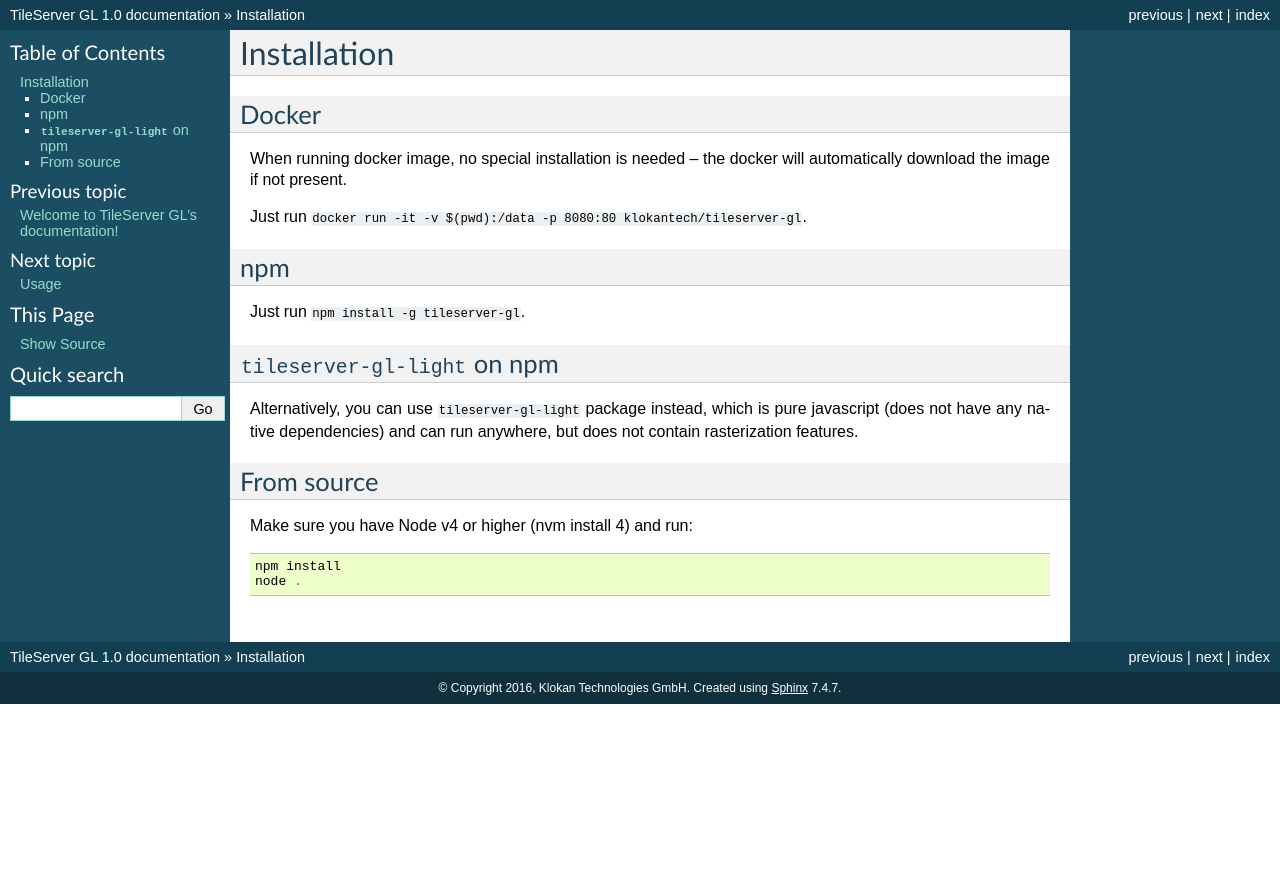
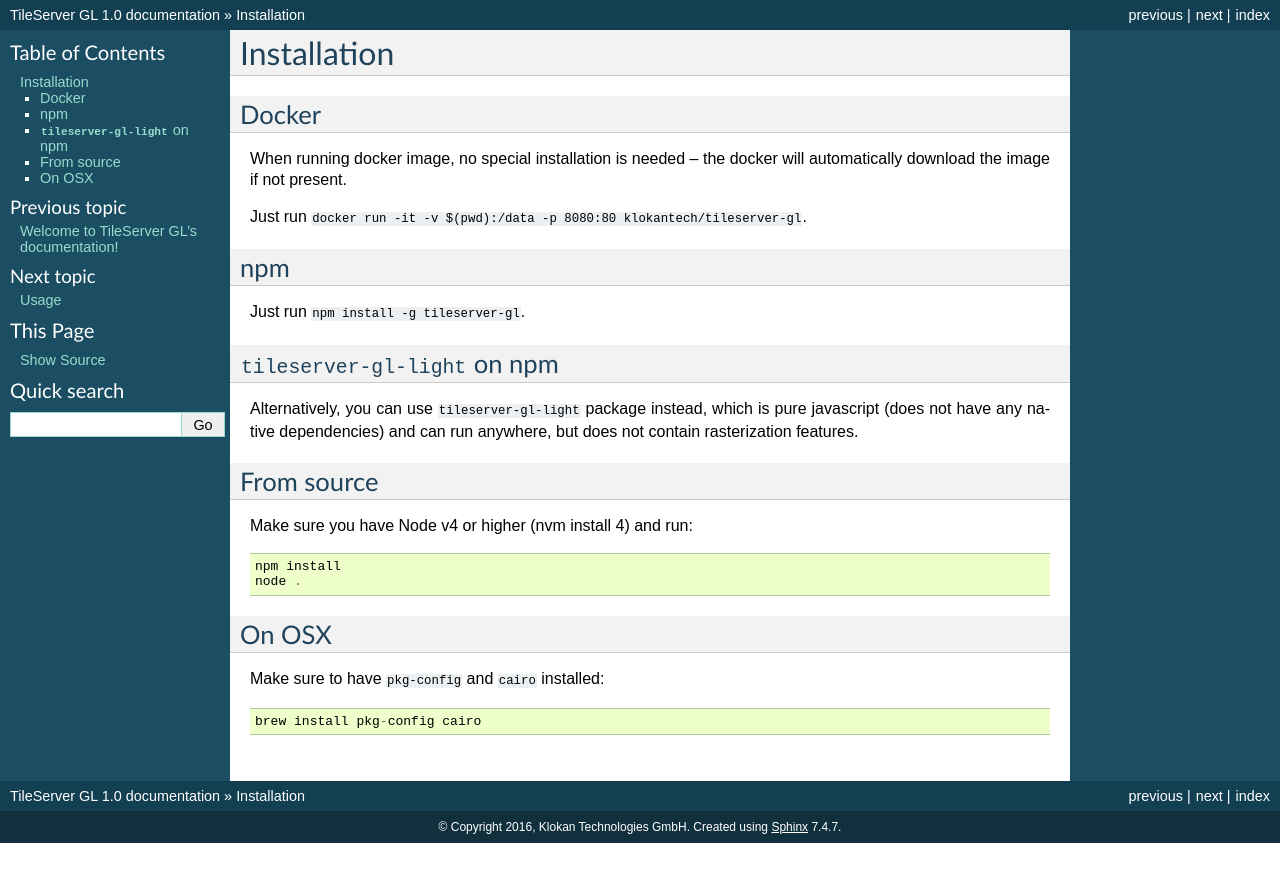
Before and after one commit to acalcutt/wifidb-tileserver-gl, a Sphinx documentation site: the page built from docs/installation.rst, in a window 1280 px wide. Shown: the top 882 px of the page. Built offline with Sphinx 7.4.7, drawn with Linux system fonts in a browser that asks for light colours.

Commit message:
adding info for OSX setup

```diff
--- a/docs/installation.rst
+++ b/docs/installation.rst
@@ -27,3 +27,11 @@
 
   npm install
   node .
+
+
+On OSX
+======
+
+Make sure to have ``pkg-config`` and ``cairo`` installed::
+
+  brew install pkg-config cairo
```
